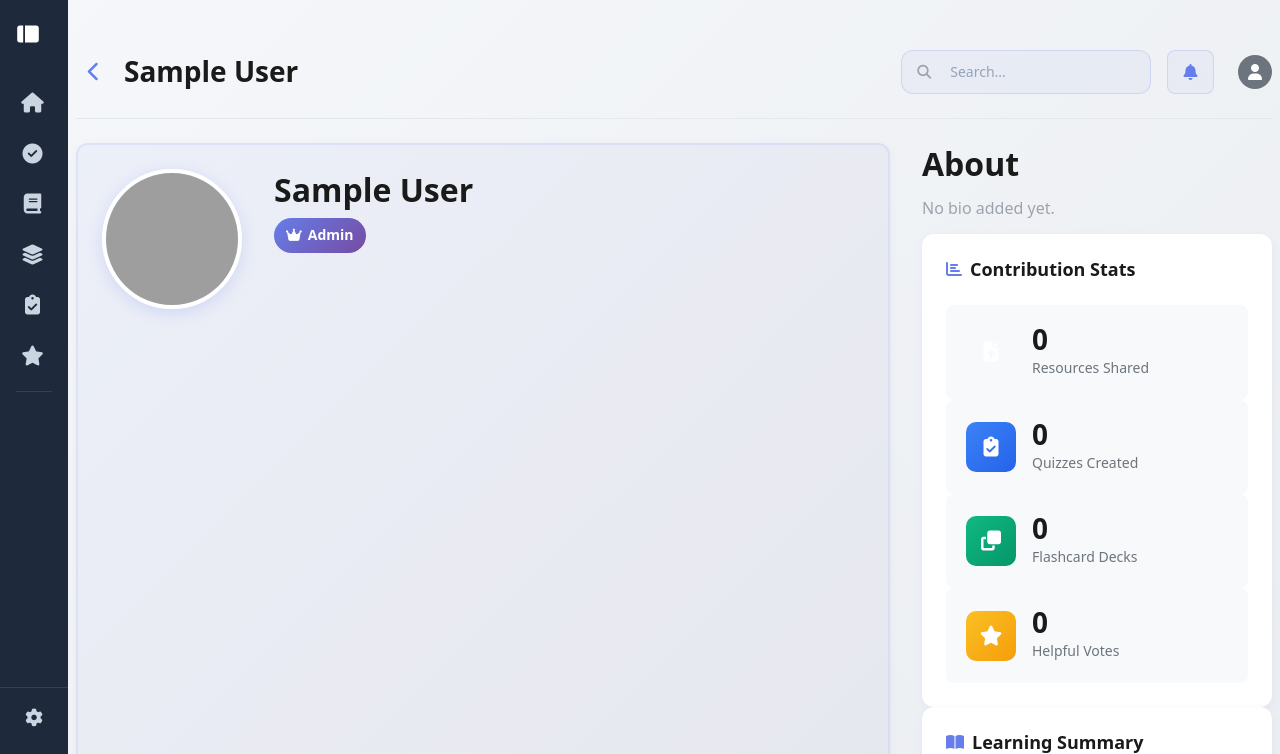
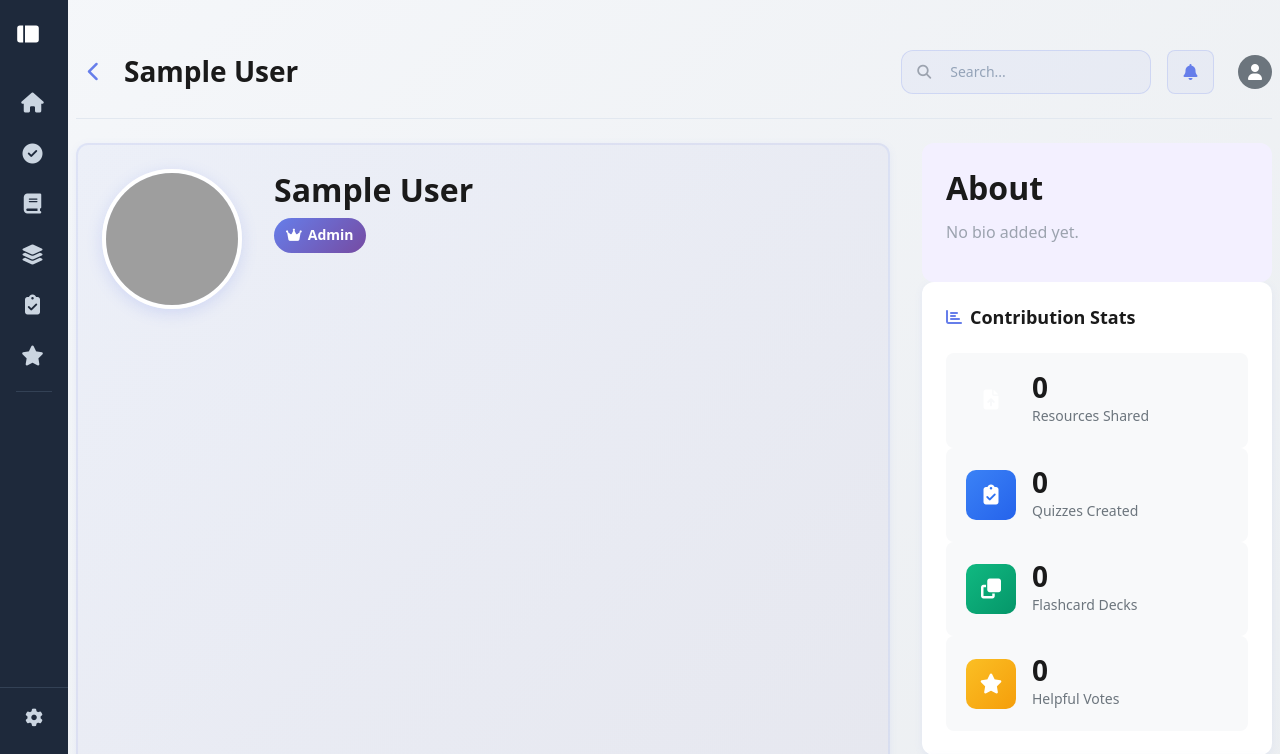
Before and after one commit to cdanpc/CSIT327-G5-PaperTrail, a Django app: a page that uses templates/base_dashboard.html in a window 1280 px wide. Shown: the top 754 px of the page. Run offline with Django 5.2, Linux system fonts and the light colour scheme; the visitor is signed in with stand-in values (Sample User, id 1); data comes from the database, SQL or seed files in the repository; data that the repository does not hold is empty; some libraries are stand-ins or nearby versions; grey boxes are pictures that could not be loaded.

Commit message:
style: apply subtle purple sidebar color (#f3f0ff) to profile

```diff
--- a/static/css/profile_style.css
+++ b/static/css/profile_style.css
@@ -47,6 +47,16 @@ html {
     gap: 2rem;
     max-width: 1400px;
     margin: 0 auto;
+}
+
+/* ==================== SIDEBAR ==================== */
+.deck-detail-sidebar {
+    background: #f3f0ff;
+    border-radius: var(--card-radius);
+    padding: var(--padding-card);
+    height: fit-content;
+    position: sticky;
+    top: 2rem;
 }
 
 /* ==================== LEFT COLUMN: MAIN CONTENT ==================== */
```
